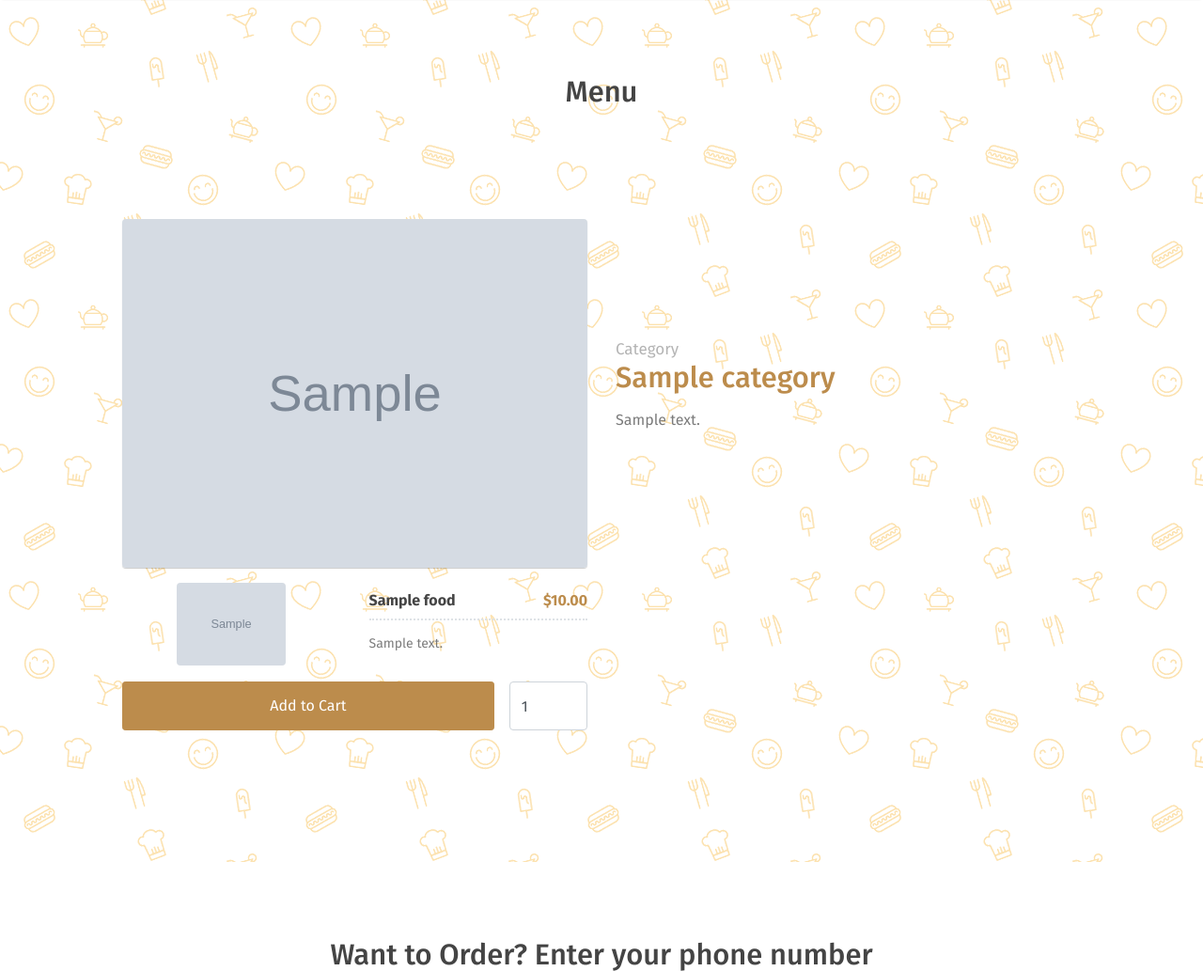
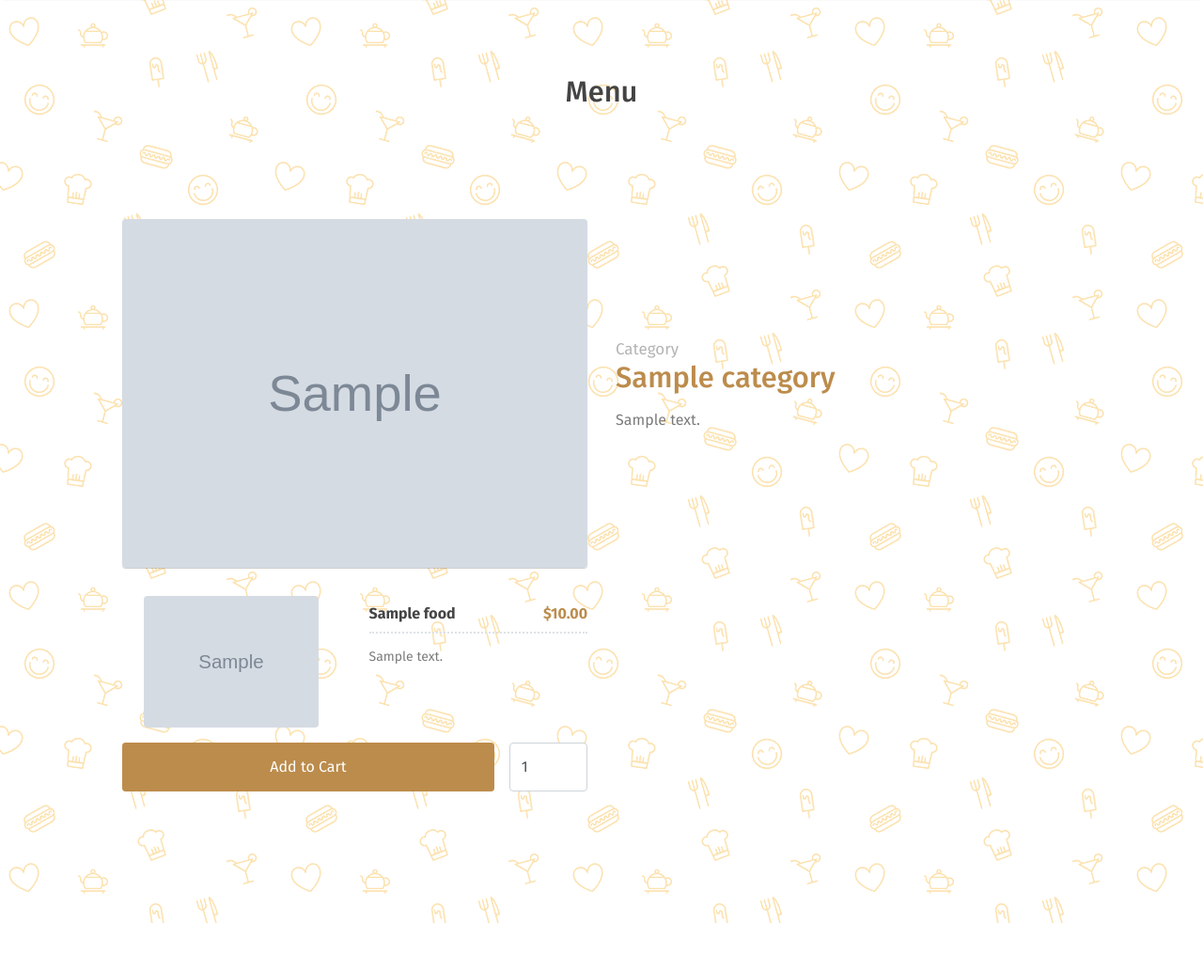
Before and after one commit to Ramin-RX7/CafeMenu, a Django app: page /foods/menu/ in a window 1280 px wide. Shown: the part 101-1134 px from the top of the page at 94% size. Run offline with Django 4.2, Linux system fonts and the light colour scheme; tables that the repository leaves empty hold one stand-in row (values such as "Sample post"); grey boxes marked "Sample" are stand-in pictures; parts of the project's set-up code (start-up, migrations or seed data) failed here and were passed over; some libraries are stand-ins or nearby versions.

Commit message:
fix: menu food image in different screen sizes

```diff
--- a/src/templates/foods/menu.html
+++ b/src/templates/foods/menu.html
@@ -9,7 +9,7 @@
     {% for category in categories %}
     <div class="container">
         <div class="section-devider my-6 transparent"></div>
-        <div class="row align-items-center">
+        <div class="row align-items-center mb-4">
             <div class="col-md-6">
                 <div class="category-img">
                     {% if category.image %}
@@ -34,9 +34,9 @@
                 <a href="{% url 'foods:food_details' food.id %}" class="custom-list">
                     <div class="row">
                         <div class="col-md-6 col-sm-9 text-center">
-                            <div class="d-lg" style="">
+                            <div class="" style="">
                                 {% if food.image %}
-                                  <img src="{{ food.image.url }}" alt="" class="rounded" style="width: 50%;">
+                                  <img src="{{ food.image.url }}" alt="" class="rounded" style="width: 80%;">
                                 {% else %}
                                   <img src="{% static 'images/defaults/category.jpeg' %}" alt="" class="w-100 rounded shadow food-image">
                                 {% endif %}
```
